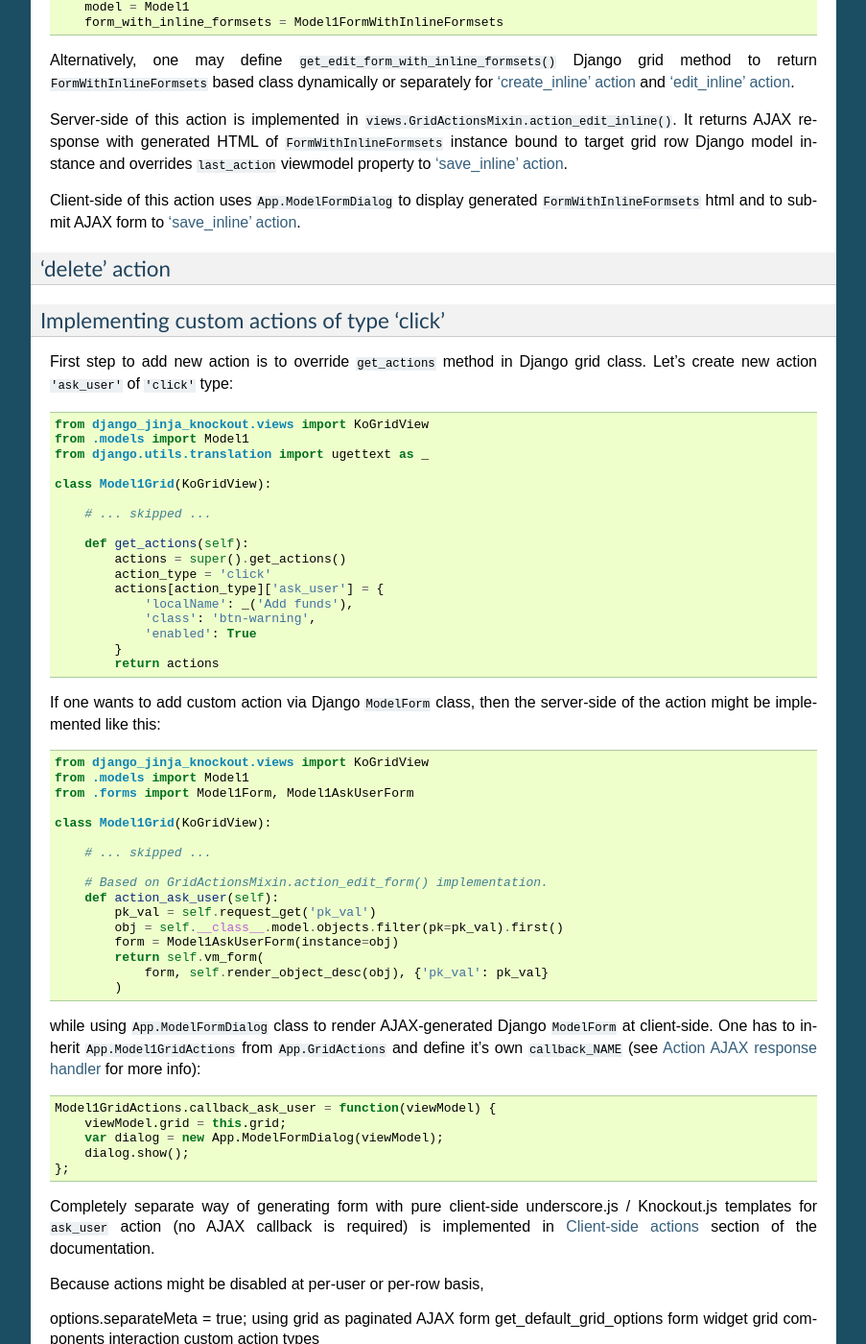
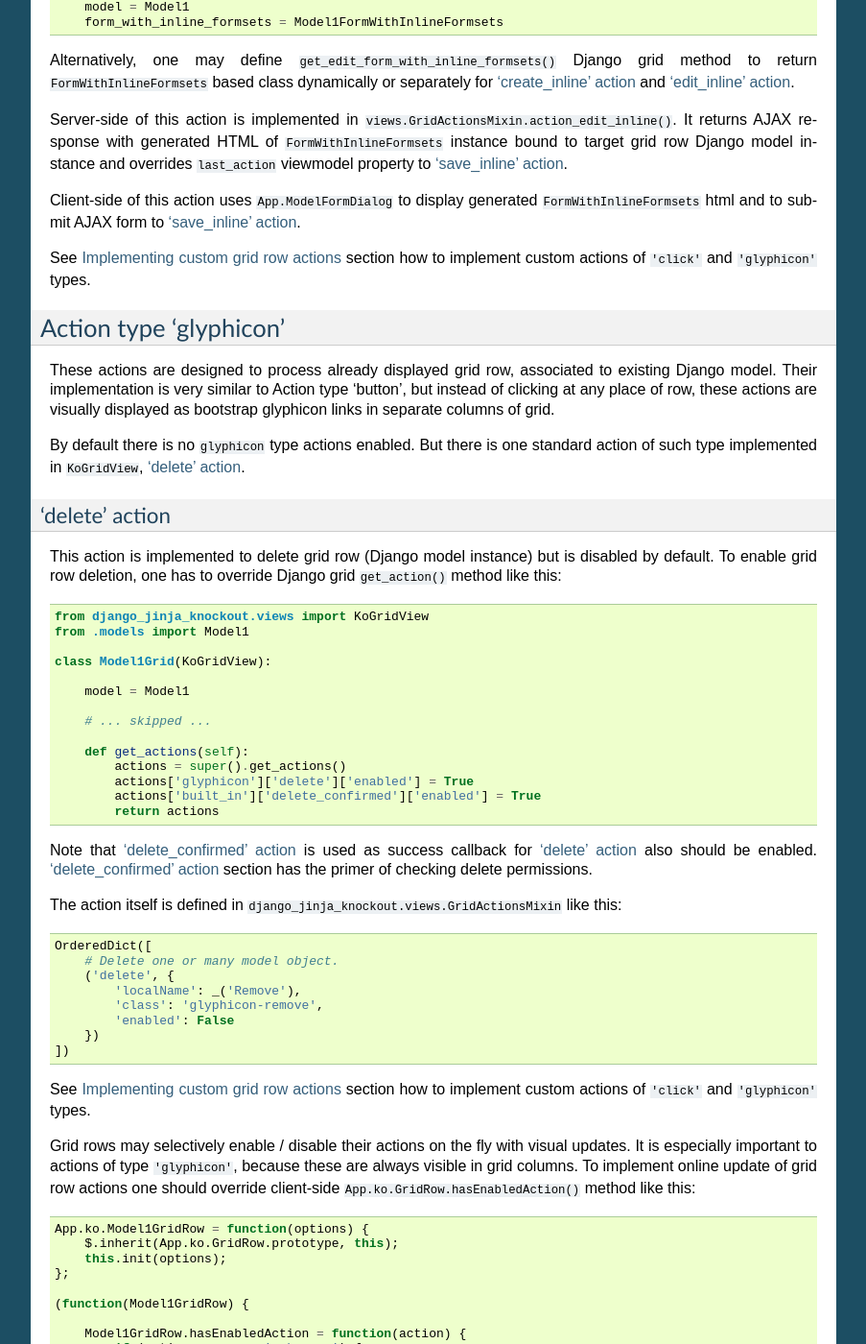
Before and after one commit to Dmitri-Sintsov/django-jinja-knockout, a Sphinx documentation site: the page built from docs/grids.rst, in a window 1280 px wide and 1400 px high, scrolled down 25447 px. Shown: the whole window at 96% size, without its empty margins (198-1101 px from the left). Built offline with Sphinx 7.4.7, drawn with Linux system fonts in a browser that asks for light colours; some of the changed text lies outside the part shown.

Commit message:
Action type 'glyphicon' section in grids.rst. Implementing custom actions section is generalized to both 'click' and 'glyphicon' action types in grids.rst. Client-side visual update of action permissions in grids.rst.

```diff
--- a/docs/forms.rst
+++ b/docs/forms.rst
@@ -298,7 +298,7 @@ In your class-based views.py::
 FormWithInlineFormsets class
 ~~~~~~~~~~~~~~~~~~~~~~~~~~~~
 There is extra step of deriving ``ProjectFormWithInlineFormsets`` from  ``forms.FormWithInlineFormsets`` class because
-that class serves as intermediate layer between form and inline formsets and Django views. Besides class-based views
+that class serves as intermediate layer between form with inline formsets and Django views. Besides class-based views
 (``InlineCreateView``, ``InlineDetailView``, ``FormWithInlineFormsetsMixin``) it can be used in traditional functional
 views as well::
 
--- a/docs/grids.rst
+++ b/docs/grids.rst
@@ -1478,11 +1478,103 @@ overrides ``last_action`` viewmodel property to `'save_inline' action`_.
 Client-side of this action uses ``App.ModelFormDialog`` to display generated ``FormWithInlineFormsets`` html and to
 submit AJAX form to `'save_inline' action`_.
 
+See `Implementing custom grid row actions`_ section how to implement custom actions of ``'click'`` and ``'glyphicon'``
+types.
+
+Action type 'glyphicon'
+-----------------------
+These actions are designed to process already displayed grid row, associated to existing Django model. Their
+implementation is very similar to Action type 'button', but instead of clicking at any place of row, these actions
+are visually displayed as bootstrap glyphicon links in separate columns of grid.
+
+By default there is no ``glyphicon`` type actions enabled. But there is one standard action of such type implemented
+in ``KoGridView``, `'delete' action`_.
+
 'delete' action
 ~~~~~~~~~~~~~~~
-
-Implementing custom actions of type 'click'
-~~~~~~~~~~~~~~~~~~~~~~~~~~~~~~~~~~~~~~~~~~~
+This action is implemented to delete grid row (Django model instance) but is disabled by default. To enable grid row
+deletion, one has to override Django grid ``get_action()`` method like this::
+
+    from django_jinja_knockout.views import KoGridView
+    from .models import Model1
+
+    class Model1Grid(KoGridView):
+
+        model = Model1
+
+        # ... skipped ...
+
+        def get_actions(self):
+            actions = super().get_actions()
+            actions['glyphicon']['delete']['enabled'] = True
+            actions['built_in']['delete_confirmed']['enabled'] = True
+            return actions
+
+Note that `'delete_confirmed' action`_ is used as success callback for `'delete' action`_ also should be enabled.
+`'delete_confirmed' action`_ section has the primer of checking delete permissions.
+
+The action itself is defined in ``django_jinja_knockout.views.GridActionsMixin`` like this::
+
+        OrderedDict([
+            # Delete one or many model object.
+            ('delete', {
+                'localName': _('Remove'),
+                'class': 'glyphicon-remove',
+                'enabled': False
+            })
+        ])
+
+See `Implementing custom grid row actions`_ section how to implement custom actions of ``'click'`` and ``'glyphicon'``
+types.
+
+.. highlight:: javascript
+
+Grid rows may selectively enable / disable their actions on the fly with visual updates. It is especially important to
+actions of type ``'glyphicon'``, because these are always visible in grid columns. To implement online update of
+grid row actions one should override client-side ``App.ko.GridRow.hasEnabledAction()`` method like this::
+
+    App.ko.Model1GridRow = function(options) {
+        $.inherit(App.ko.GridRow.prototype, this);
+        this.init(options);
+    };
+
+    (function(Model1GridRow) {
+
+        Model1GridRow.hasEnabledAction = function(action) {
+            if (action.name === 'ask_user') {
+                return this.values['field2'] === 'APPROVED';
+            } else {
+                return true;
+            }
+        };
+
+    })(App.ko.Model1GridRow.prototype);
+
+    App.ko.Model1Grid = function(options) {
+        $.inherit(App.ko.Grid.prototype, this);
+        this.init(options);
+    };
+
+    (function(Model1Grid) {
+
+        Model1Grid.iocRow = function(options) {
+            return new App.ko.Model1GridRow(options);
+        };
+
+    })(App.ko.Model1Grid.prototype);
+
+This way ``glyphicon`` action with name ``'ask_user'`` link will be displayed only when associated Django model instance
+field name ``field2`` has value ``'APPROVED'``. Updating grid rows with ``App.ko.Grid.updatePage()`` will cause refresh
+of available grid rows actions display (see `'save_form' action`_ documentation).
+
+Of course if action is not pure client-side (has ``callback_NAME``) then additional permission check also should be
+performed in server-side Django grid ``action_NAME`` method, see `Action AJAX response handler`_ for explanation of
+server-side actions vs pure client-side actions.
+
+Implementing custom grid row actions
+~~~~~~~~~~~~~~~~~~~~~~~~~~~~~~~~~~~~
+.. highlight:: python
+
 First step to add new action is to override ``get_actions`` method in Django grid class. Let's create new action
 ``'ask_user'`` of ``'click'`` type::
 
@@ -1504,6 +1596,28 @@ First step to add new action is to override ``get_actions`` method in Django gri
             }
             return actions
 
+To create new action ``'ask_user'`` of ``'glyphicon'`` type instead::
+
+    from django_jinja_knockout.views import KoGridView
+    from .models import Model1
+    from django.utils.translation import ugettext as _
+
+    class Model1Grid(KoGridView):
+
+        # ... skipped ...
+
+        def get_actions(self):
+            actions = super().get_actions()
+            action_type = 'glyphicon'
+            actions[action_type]['ask_user'] = {
+                'localName': _('Add funds'),
+                'class': 'glyphicon-cloud-upload',
+                'enabled': True
+            }
+            return actions
+
+Next step is to implement newly defined action server-side and / or client-side parts.
+
 If one wants to add custom action via Django ``ModelForm`` class, then the server-side of the action might be
 implemented like this::
 
@@ -1526,7 +1640,7 @@ implemented like this::
 
 .. highlight:: javascript
 
-while using ``App.ModelFormDialog`` class to render AJAX-generated Django ``ModelForm`` at client-side. One has to
+``App.ModelFormDialog`` class will be used to render AJAX-generated Django ``ModelForm`` at client-side. One has to
 inherit ``App.Model1GridActions`` from ``App.GridActions`` and define it's own ``callback_NAME`` (see
 `Action AJAX response handler`_ for more info)::
 
```
